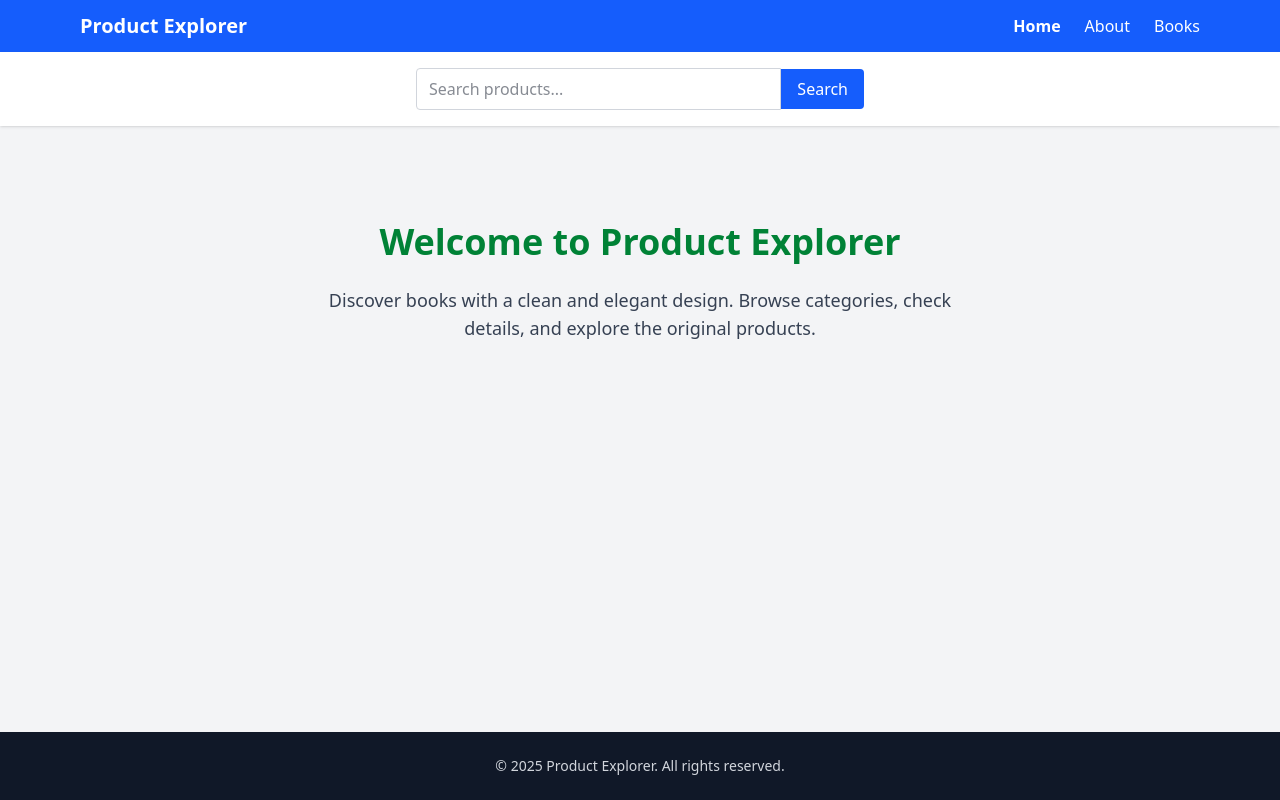
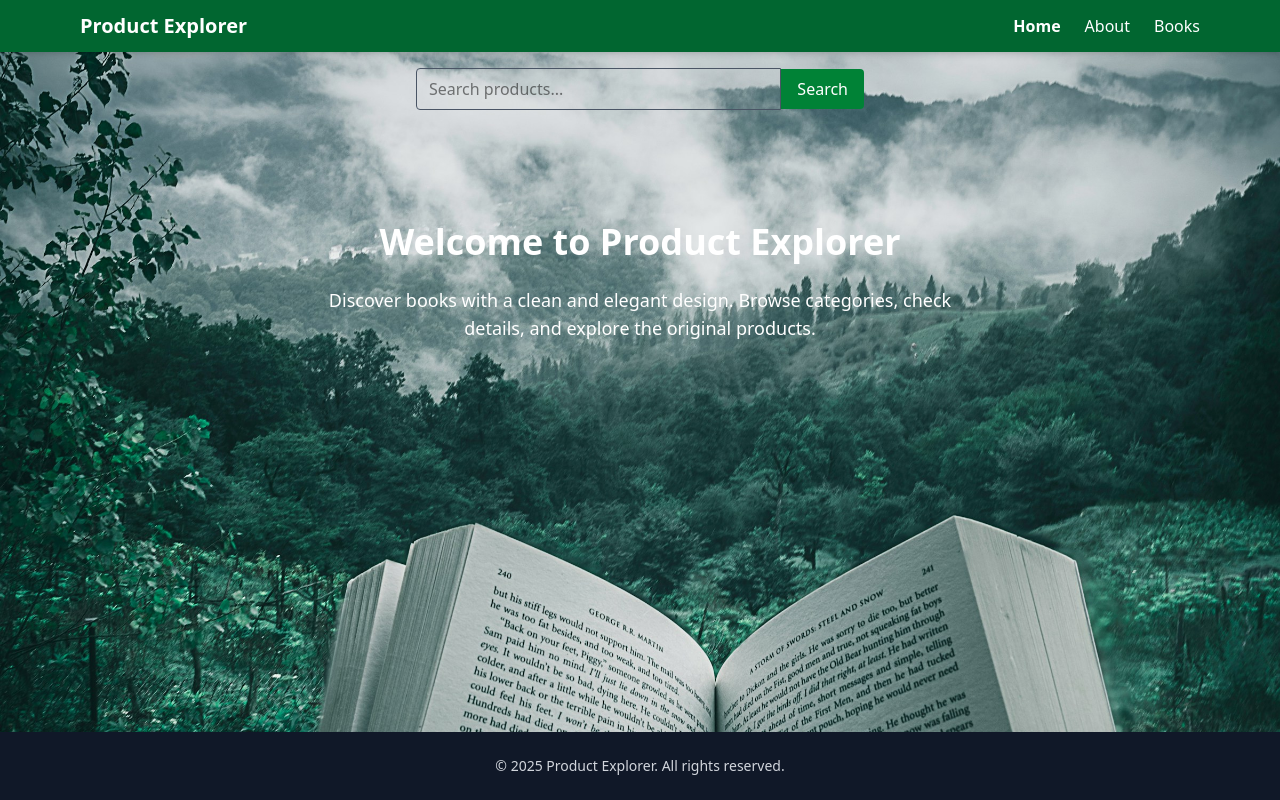
Before and after one commit to abarna-RP/product-explorer-frontend, a Next.js app: page / in a window 1280 px wide. Built offline with nearby package versions, Linux system fonts and the light colour scheme.

Commit message:
Removed white backgrounds and applied full background image

```diff
--- a/app/about/page.tsx
+++ b/app/about/page.tsx
@@ -1,6 +1,6 @@
 export default function AboutPage() {
   return (
-    <div className="p-6 bg-[#112240] rounded-lg shadow-md">
+    <div className="p-6 bg-green-800 rounded-lg shadow-md">
       <h1 className="text-3xl font-bold mb-4 text-blue-300">About</h1>
       <p className="text-gray-300">
         Product Explorer is a modern platform inspired by World of Books.
--- a/app/layout.tsx
+++ b/app/layout.tsx
@@ -16,13 +16,22 @@ export default function RootLayout({
 }) {
   return (
     <html lang="en">
-      <body className="bg-gray-100 text-gray-900 flex flex-col min-h-screen">
+      <body
+        className="text-white flex flex-col min-h-screen bg-fixed bg-cover bg-center"
+        style={{
+          backgroundImage: "url('/bg.jpg')", // 👈 உங்க image public/bg.jpg
+        }}
+      >
         <Providers>
           <Navbar />
-          <div className="bg-white shadow p-4">
+
+          {/* remove bg-white & shadow */}
+          <div className="p-4">
             <SearchBar />
           </div>
+
           <main className="flex-grow max-w-6xl mx-auto p-4">{children}</main>
+
           <Footer />
         </Providers>
       </body>
--- a/app/page.tsx
+++ b/app/page.tsx
@@ -1,10 +1,10 @@
 export default function HomePage() {
   return (
     <div className="text-center py-20">
-      <h1 className="text-4xl font-bold mb-6 text-green-700">
+      <h1 className="text-4xl font-bold mb-6 text-white">
         Welcome to Product Explorer
       </h1>
-      <p className="text-lg text-gray-700 max-w-2xl mx-auto">
+      <p className="text-lg text-white max-w-2xl mx-auto">
         Discover books with a clean and elegant design.
         Browse categories, check details, and explore the original products.
       </p>
--- a/components/Navbar.tsx
+++ b/components/Navbar.tsx
@@ -8,7 +8,7 @@ export default function Navbar() {
   const pathname = usePathname();
 
   return (
-    <nav className="bg-blue-600 text-white shadow-md">
+    <nav className="bg-green-800 text-white shadow-md">
       <div className="max-w-6xl mx-auto px-4 py-3 flex justify-between items-center">
         {/* Brand */}
         <Link href="/" className="text-xl font-bold">
--- a/components/SearchBar.tsx
+++ b/components/SearchBar.tsx
@@ -14,17 +14,17 @@ export default function SearchBar() {
   };
 
   return (
-    <form onSubmit={handleSearch} className="flex items-center max-w-md mx-auto">
+    <form onSubmit={handleSearch} className="flex  items-center max-w-md mx-auto">
       <input
         type="text"
         placeholder="Search products..."
         value={query}
         onChange={(e) => setQuery(e.target.value)}
-        className="flex-1 border border-gray-300 rounded-l px-3 py-2 focus:outline-none"
+        className="flex-1  text-black border border-gray-600 rounded-l px-3 py-2 focus:outline-none"
       />
       <button
         type="submit"
-        className="bg-blue-600 text-white px-4 py-2 rounded-r hover:bg-blue-700"
+        className="bg-green-700 text-white px-4 py-2 rounded-r hover:bg-green-800"
       >
         Search
       </button>
```
Also changed, not shown: public/bg.jpg (added).
